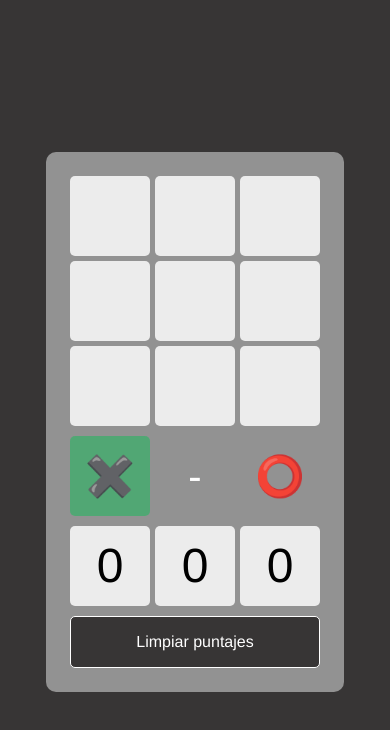
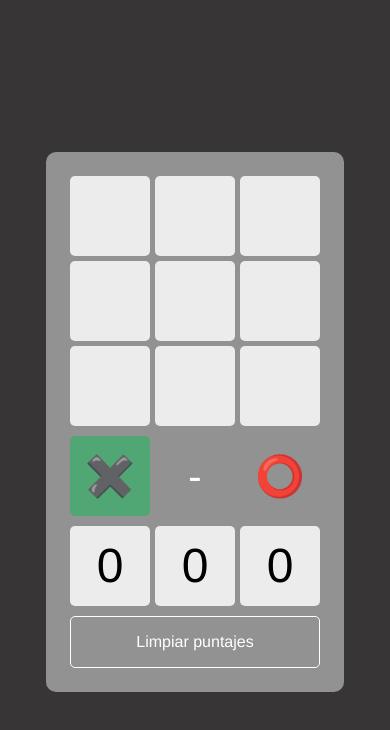
Before and after one commit to damaaaar/tres-en-raya, a React (Vite) app: page / in a window 390 px wide. In both pictures the pointer is over the button "Limpiar puntajes". Shown: the top 730 px of the page. Built offline with nearby package versions, Linux system fonts and the light colour scheme.

Commit message:
mobile style fixed

```diff
--- a/src/components/Button/Button.css
+++ b/src/components/Button/Button.css
@@ -23,3 +23,9 @@
   background: var(--secundary-color);
   cursor: pointer;
 }
+
+@media (width < 700px) {
+  .button-reset-points:hover {
+    background: initial;
+  }
+}
```
